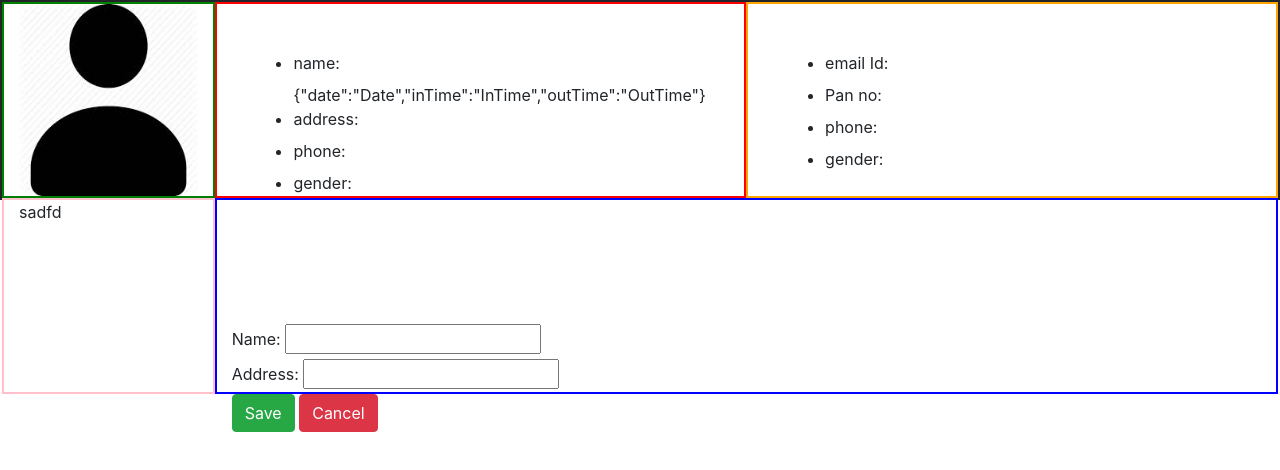
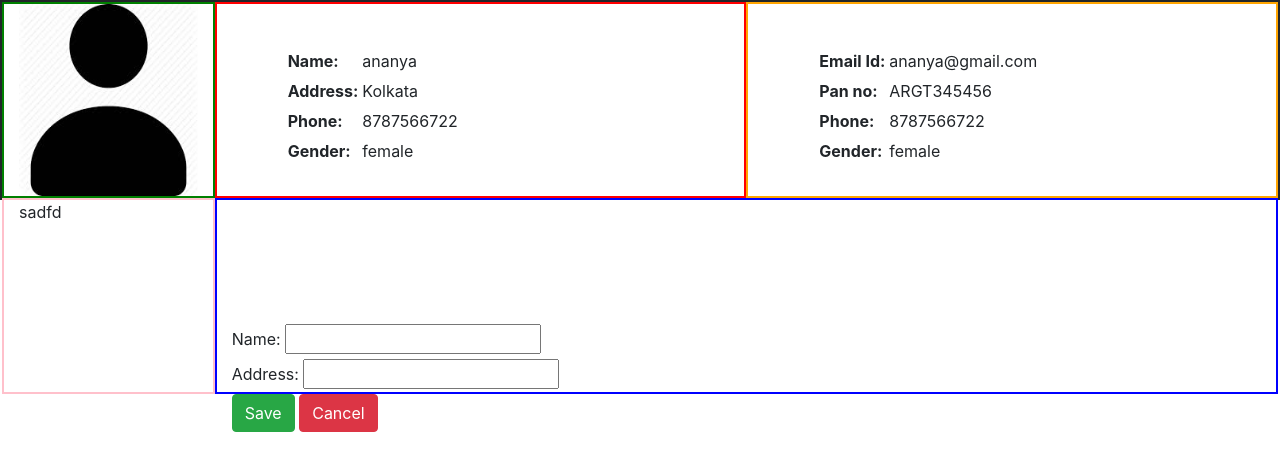
Before and after one commit to gautamrullz/fundoo, a website: page index.html at #/next in a window 1280 px wide. Both pictures are taken after a click on the button "Next". Drawn offline with nearby package versions, Linux system fonts and the light colour scheme; some packages are replaced by stand-ins of ours.

Commit message:
profile_pic

```diff
--- a/controller/next.js
+++ b/controller/next.js
@@ -2,6 +2,7 @@ angular.module('myApp').controller('next', function ($scope, $http) {
     // $http.get('Directive/dummy.json').success(function(data){
     //     $scope.dummy = data;
     // })
+
     $scope.dummy =
     {
         "header":[{
@@ -24,15 +25,21 @@ angular.module('myApp').controller('next', function ($scope, $http) {
     console.log($scope.dummy.header[0].userId);
     $scope.dum = {
         "header" : [{
-            "date" : $scope.dummy.header[0].date,
-            "inTime" : $scope.dummy.header[0].inTime,
-            "outTime" : $scope.dummy.header[0].outTime,
+            "name" : "ananya",
+            "address" : "Kolkata",
+            "phone" : 8787566722,
+            "gender":"female",
+            "email":"ananya@gmail.com",
+            "pan_no":"ARGT345456"
 
         }],
         "data" : [{
-            "date" : $scope.dummy.data[0].date,
-            "inTime" : $scope.dummy.data[0].inTime,
-            "outTime" : $scope.dummy.data[0].outTime,
+          "name" : "ananya",
+          "address" : "Kolkata",
+          "phone" : 8787566722,
+          "gender":"female",
+          "email":"ananya@gmail.com",
+          "pan_no":"ARGT345456"
 
         }]
     };
--- a/css/style.css
+++ b/css/style.css
@@ -4,9 +4,14 @@
 }
 
 #list {
-    padding: 10%;
+
+  margin: 40px;
+
 }
-
+#mar{
+  padding: 3px;
+  /*margin-left: 34px;*/
+}
 .detail {
     padding-top: 12%;
 }
--- a/template/next.html
+++ b/template/next.html
@@ -3,31 +3,58 @@
         <div class="col-lg-2 col-sm-4 " style="height:100%; border:2px solid green">
 
 
-        <img id="profile_pic" src="../images/images.jpg"/>
+            <img id="profile_pic" src="../images/images.jpg" />
 
 
         </div>
         <div class="col-lg-5 col-sm-4 " style="height:100%; border:2px solid red">
 
-      <div class="col-lg-12">
-
-        <ul id="list">
-        <li ng-repeat="x in dum.header"><label>name:</label>{{x}}</li>
-        <li><label>address:</label></li>
-        <li><label>phone:</label></li>
-        <li><label>gender:</label></li>
-      </ul>
+            <div class="col-lg-12" >
+                <table ng-repeat="x in dum.header" id="list">
+                    <th >
+                        <tr>
+                            <td><b>Name:</b></td>
+                            <td id="mar">{{x.name}}</td>
+                        </tr>
+                        <tr>
+                            <td><b>Address:</b></td>
+                            <td id="mar">{{x.address}}</td>
+                        </tr>
+                        <tr>
+                            <td><b>Phone:</b></td>
+                            <td id="mar">{{x.phone}}</td>
+                        </tr>
+                        <tr>
+                            <td><b>Gender:</b></td>
+                            <td id="mar">{{x.gender}}</td>
+                        </tr>
+                    </th>
+                </table>
             </div>
         </div>
 
         <div class="col-lg-5 col-sm-4 " style="height:100%; border:2px solid orange">
             <div class="col-lg-12">
-        <ul id="list">
-        <li><label>email Id:</label></li>
-        <li><label>Pan no:</label></li>
-        <li><label>phone:</label></li>
-        <li><label>gender:</label></li>
-      </ul>
+              <table ng-repeat="x in dum.header" id="list">
+                  <th >
+                      <tr>
+                          <td><b>Email Id:</b></td>
+                          <td id="mar">{{x.email}}</td>
+                      </tr>
+                      <tr>
+                          <td><b>Pan no:</b></td>
+                          <td id="mar">{{x.pan_no}}</td>
+                      </tr>
+                      <tr>
+                          <td><b>Phone:</b></td>
+                          <td id="mar">{{x.phone}}</td>
+                      </tr>
+                      <tr>
+                          <td><b>Gender:</b></td>
+                          <td id="mar">{{x.gender}}</td>
+                      </tr>
+                  </th>
+              </table>
             </div>
 
         </div>
```
Lines whose indentation alone changed are shown as unchanged.
